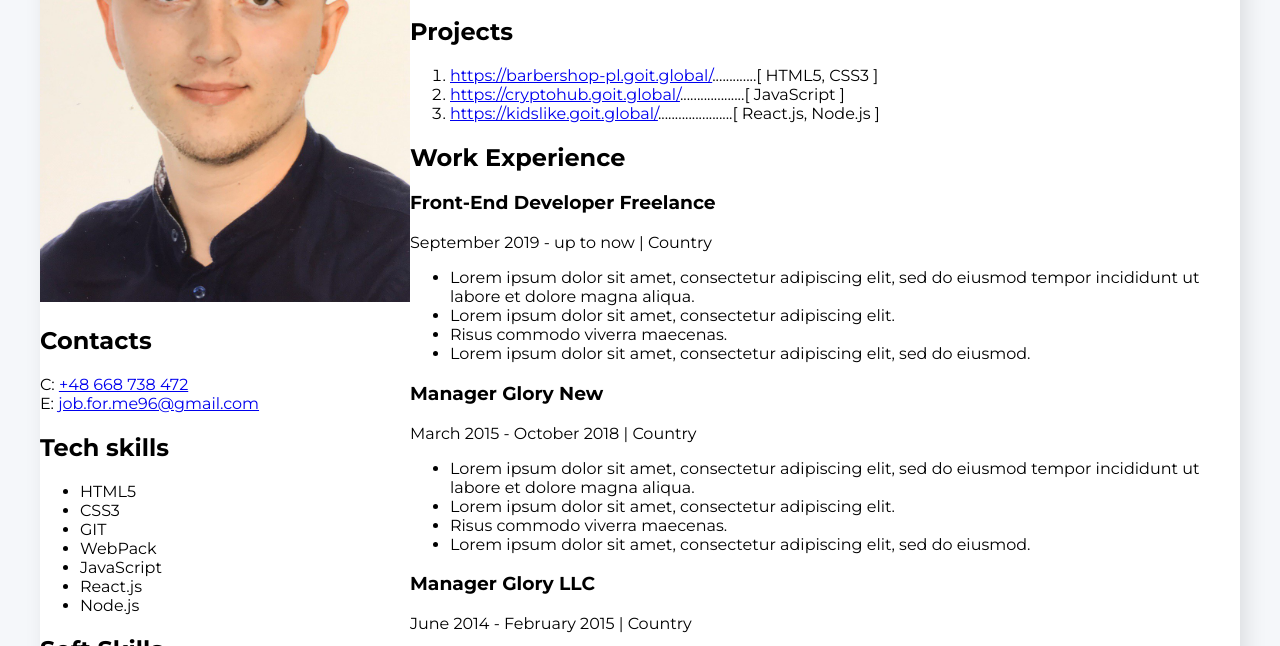
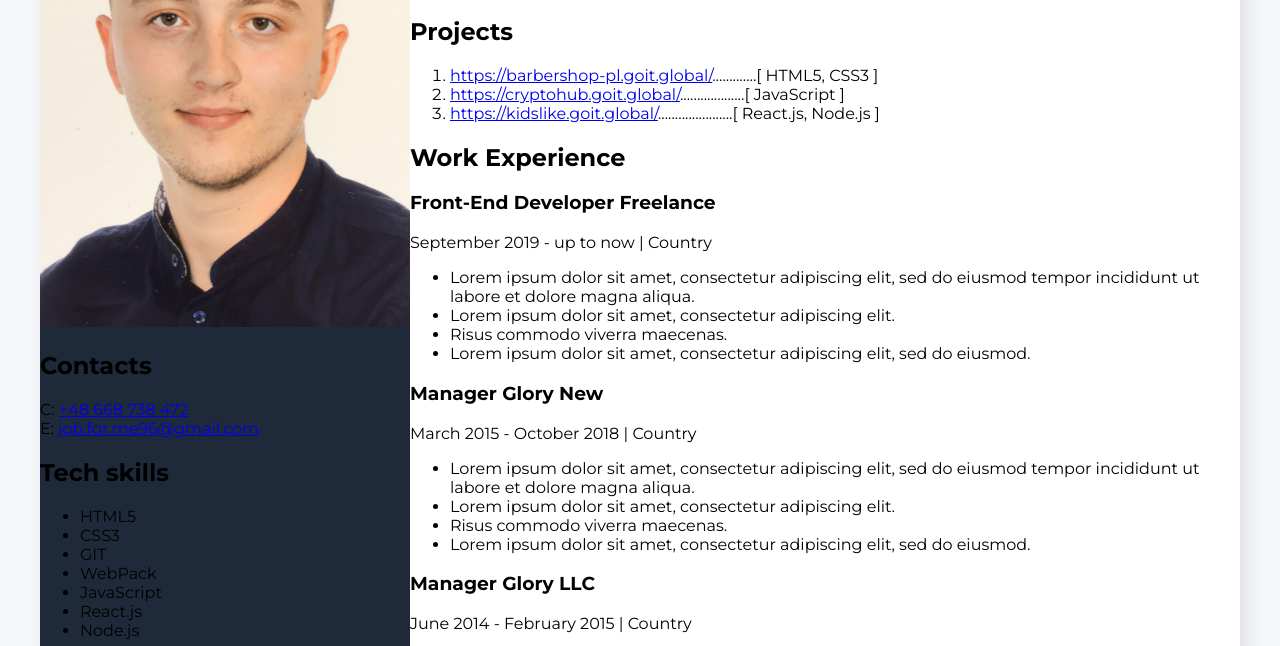
Before and after one commit to Dzhemelynskij/Project--1-, a plain HTML site: page index.html in a window 1280 px wide. Shown: the part 199-845 px from the top of the page. Drawn offline with Linux system fonts and the light colour scheme.

Commit message:
add new style for html and css

```diff
--- a/index.html
+++ b/index.html
@@ -126,6 +126,7 @@
 
             <aside>
                 <img
+                    class="cv-photo"
                     src="photo.jpg"
                     width="370"
                     alt="Zdjęcie Maksyma Dzhemelynskiego"
--- a/style.css
+++ b/style.css
@@ -12,3 +12,12 @@ body {
     background: #ffffff;
     box-shadow: 6px 6px 20px rgba(0, 0, 0, 0.1);
 }
+
+aside {
+    width: 370px;
+    background: #1e2939;
+}
+
+.cv-photo {
+    margin-top: 25px;
+}
```
